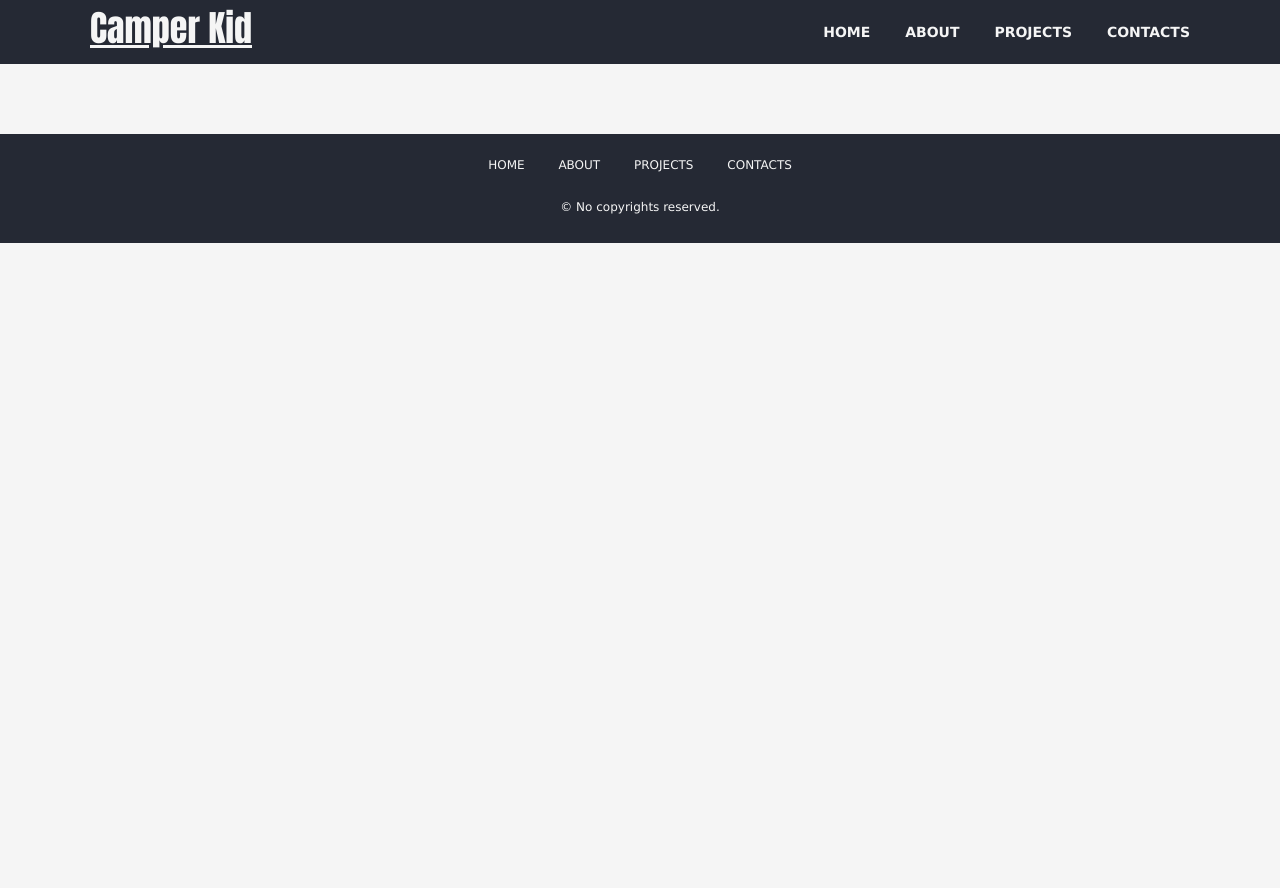
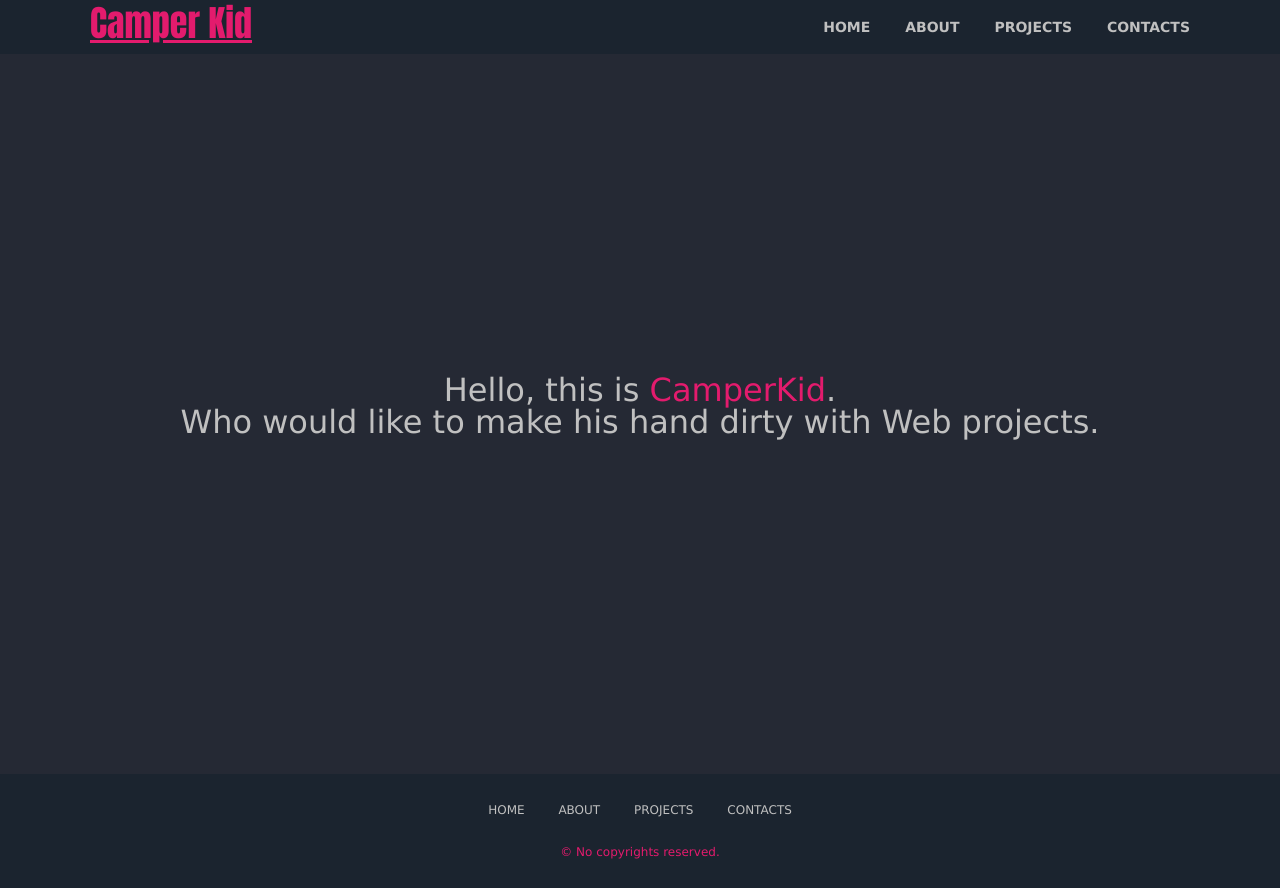
Before and after one commit to camperkid/camperkid.github.io, a plain HTML site: page index.html in a window 1280 px wide. Before the commit the page ends 800 px from the top, so only its background shows below. Drawn offline with Linux system fonts and the light colour scheme.

Commit message:
Stylesheet name changed to styles.css Add cover section

```diff
--- a/index.html
+++ b/index.html
@@ -4,7 +4,7 @@
     <meta charset="UTF-8">
     <meta name="viewport" content="width=device-width, initial-scale=1.0">
     <title>Camper Kid</title>
-    <link rel="stylesheet" href="style.css">
+    <link rel="stylesheet" href="styles.css">
 </head>
 <body>
     <header>
@@ -27,13 +27,12 @@
     </header>
 
     <main>
-        <div class="conatainer">
-            <br>
-            <br>
-            <br>
-            <br>
-            <br>
-        </div>
+        <section class="cover">
+            <p class="container hero">
+                Hello, this is <span class="highlight">CamperKid</span>. <br>
+                Who would like to make his hand dirty with Web projects.
+            </p>
+        </section>
     </main>
 
     <footer>
--- a/style.css
+++ b/styles.css
@@ -55,9 +55,10 @@
     /* Custom Properties **************************************/
     :root {
         --background-light: whitesmoke;
-        --background-dark: #252934;
-        --color-light: whitesmoke;
-        --color-dark: #2f3d7e;
+        --background-dark: #1b242f;
+        --cover-background: #252934;
+        --color-light: silver;
+        --color-dark: #1b242f;
         --color-standout: #e31b6d;
     }
 
@@ -101,18 +102,27 @@
         margin: 15px;
     }
 
+    .highlight {
+        color: var(--color-standout);
+    }
+
 
 
     /* Header **************************************************/
     header {
         background-color: var(--background-dark);
         color: var(--color-light);
-        padding: 10px 0;
+        padding: 5px 0;
+        position: absolute;
+        top: 0;
+        right: 0;
+        width: 100%;
     }
 
     header .brand {
         display: block;
         float: left;
+        color: var(--color-standout);
     }
 
     header .brand a {
@@ -132,18 +142,48 @@
 
 
 
+    /* Main **************************************************/
+    main {
+        margin-top: 54px;
+    }
+
+
+
+
+
+    /* Cover **************************************************/
+    .cover {
+        background: var(--cover-background);
+        color: var(--color-light);
+        height: 90vh;
+        width: 100vw;
+    }
+
+    .cover .hero {
+        font-size: 32px;
+        font-weight: 100;
+        text-align: center;
+        padding-top: 25%;
+    }
+
+
+
+
+
+
     /* Footer **************************************************/
     footer {
         background-color: var(--background-dark);
         color: var(--color-light);
         font-size: 12px;
-        padding-top: 10px;
+        padding-top: 15px;
         padding-bottom: 15px;
     }
 
     footer .disclaimer {
         margin: 15px auto;
         text-align: center;
+        color: var(--color-standout);
     }
 
     footer .footer-nav ul {
```
